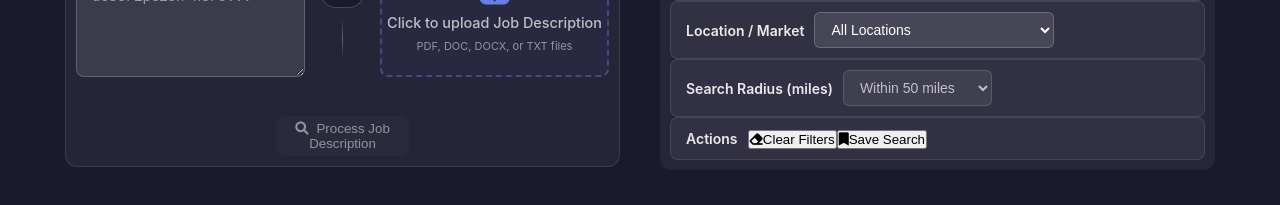
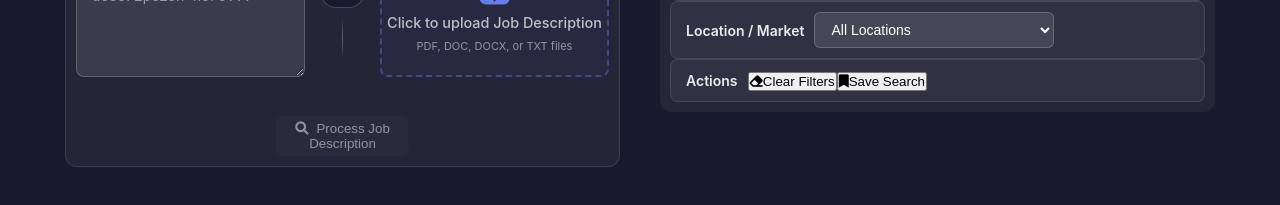
Before and after one commit to quantumdataleapai-dot/resume-fe, a React (Create React App) app: page /dashboard in a window 1280 px wide. Shown: the part 188-393 px from the top of the page. Built offline with nearby package versions, Linux system fonts and the light colour scheme; no server answers; sample sign-in values are in the browser's storage.

Commit message:
Removed search radius

```diff
--- a/src/pages/Dashboard.js
+++ b/src/pages/Dashboard.js
@@ -655,23 +655,6 @@ const Dashboard = () => {
               </div>
 
               <div className="filter-group">
-                <label>Search Radius (miles)</label>
-                <select
-                  className="filter-select"
-                  value={locationRadius}
-                  onChange={(e) => setLocationRadius(e.target.value)}
-                  disabled={location === "all" || location === "nationwide"}
-                >
-                  <option value="10">Within 10 miles</option>
-                  <option value="25">Within 25 miles</option>
-                  <option value="50">Within 50 miles</option>
-                  <option value="100">Within 100 miles</option>
-                  <option value="200">Within 200 miles</option>
-                  <option value="any">Any distance</option>
-                </select>
-              </div>
-
-              <div className="filter-group">
                 <label>Actions</label>
                 <div className="filter-actions">
                   <button
```
